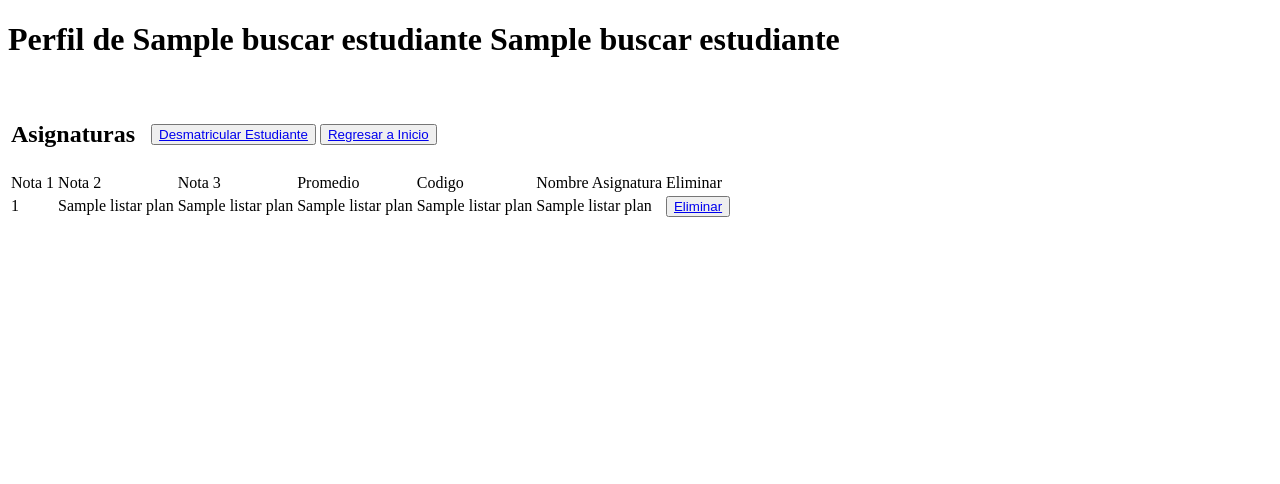
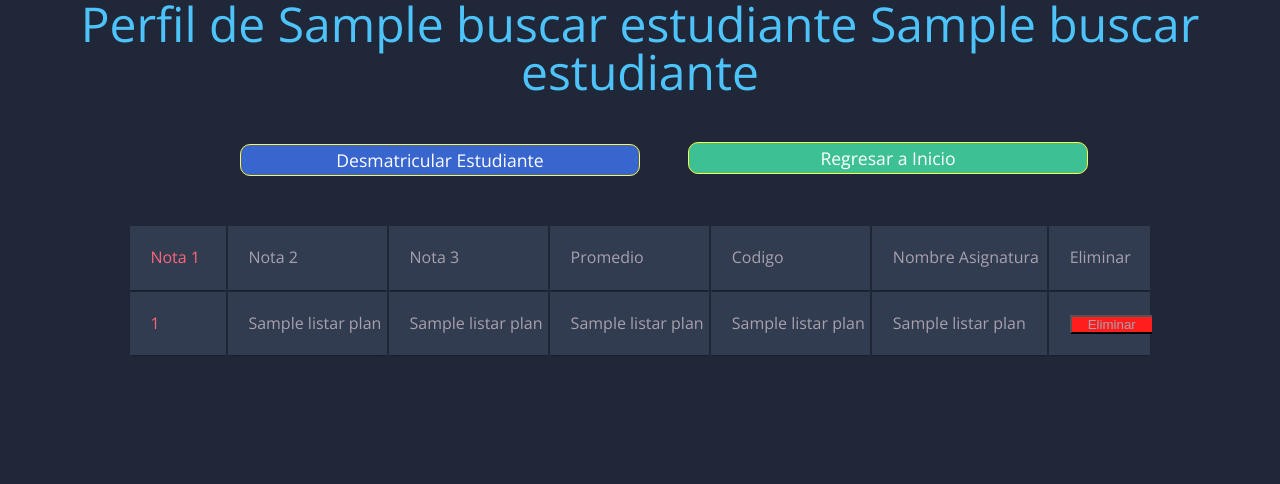
Before and after one commit to juannaranjo31/crudpython, a Flask app: page /perfil/1/ in a window 1280 px wide. Shown: the top 484 px of the page. Run offline with Flask 2, Linux system fonts and the light colour scheme; a database or web service that is not in the repository returns one stand-in record (values such as "Sample title"); some libraries are stand-ins or nearby versions.

Commit message:
Terminado supuestamente

```diff
--- a/dbpg.py
+++ b/dbpg.py
@@ -2,9 +2,9 @@
 import psycopg2.extras
 
 DB_HOST = 'localhost'
-DB_NAME = 'proyecto'
+DB_NAME = 'proyecto3'
 DB_USER = 'postgres'
-DB_PASS = '12345678'
+DB_PASS = 'conexion'
 
 conn = psycopg2.connect(dbname = DB_NAME,user = DB_USER,password = DB_PASS,host = DB_HOST)
 cur = conn.cursor(cursor_factory=psycopg2.extras.DictCursor)
--- a/static/css/navbar.css
+++ b/static/css/navbar.css
@@ -9,7 +9,7 @@
     justify-content: space-between;
     padding-left: 2rem;
     padding-right: 2rem;
-    padding-top: 1rem;
+    padding-top: 2rem;
 }
 
 .menu{
@@ -28,3 +28,7 @@
     text-decoration: none;
     color: #A7A1AE;
 }
+
+.menu-item a:hover{
+    color: #4DC3FA;
+}
--- a/static/css/new_est.css
+++ b/static/css/new_est.css
@@ -115,3 +115,8 @@
   text-decoration: none;
   color: #fff;
 }
+
+.success-message{
+  color: #4dff21;
+  font-size: 1em;
+}
--- /dev/null
+++ b/static/css/perfil.css
@@ -0,0 +1,57 @@
+.form-button {
+    font-family: "Open Sans", sans-serif;
+    background-color: #3966ce;
+    color: #fff;
+    border: solid 0.5px #fff842;
+    width: 70%;
+    height: 2rem;
+    border-radius: 10px;
+    margin-top: 5px;
+    margin-bottom: 10px;
+    font-size: 1.1em;
+  }
+
+  .form-button:hover {
+    background-color: #1149cc;
+    border: solid 0.5px #4dff21;
+    cursor: pointer;
+  }
+
+  .form-button a{
+      text-decoration: none;
+      color: #fff;
+  }
+
+  .main-button {
+    font-family: "Open Sans", sans-serif;
+    background-color: #3ec095;
+    color: #ffffff;
+    border: solid 0.5px #fff842;
+    width: 70%;
+    height: 2rem;
+    border-radius: 10px;
+    margin-bottom: 5px;
+    font-size: 1.1em;
+  }
+
+  .main-button:hover {
+    background-color: #287a5f;
+    border: solid 0.5px #4dff21;
+    cursor: pointer;
+  }
+
+  .main-button a {
+    text-decoration: none;
+    color: #fff;
+  }
+
+  .success-message{
+    color: #4dff21;
+    font-size: 1em;
+  }
+
+  .delete-button{
+      background-color: #ff1e1e;
+      color: #fff;
+      padding: 0 1rem 0 1rem;
+  }
--- a/templates/index.html
+++ b/templates/index.html
@@ -16,8 +16,9 @@
             </div>
 
             <ul class="menu">
-                <li class="menu-item">Inicio</li>
-                <li class="menu-item"><a href="./nuevo_estudiante">Registrar estudiante</a></li>
+                <li class="menu-item"><a href="/">Inicio</a></li>
+                <li class="menu-item"><a href="/nuevo_estudiante">Registrar estudiante</a></li>
+                <li class="menu-item"><a href="/lista_auditoria/">Tabla Auditoria</a></li>
             </ul>
         </div>
     </nav>
--- a/templates/perfil.html
+++ b/templates/perfil.html
@@ -5,28 +5,21 @@
     <meta http-equiv="X-UA-Compatible" content="IE=edge">
     <meta name="viewport" content="width=device-width, initial-scale=1.0">
     <title>Perfil</title>
+    <link rel="stylesheet" href="{{ url_for('static', filename='css/estilo.css') }}">
+    <link rel="stylesheet" href="{{ url_for('static', filename='css/navbar.css') }}">
+    <link rel="stylesheet" href="{{ url_for('static', filename='css/perfil.css') }}">
 </head>
 <body>
 
     <h1>Perfil de {{lista[0][2]}} {{lista[0][3]}}</h1>
-    <br>
-    <table>
-        <tr>
-            <td><h2>Asignaturas</h2></td>
-            <td><br></td>
-            <td><br></td>
-            <td><br></td>
-            <td>
-                <button type="button"><a href="/eliminar_est/{{lista[0][0]}}/">
+    <div style="padding-left: 12rem; padding-right: 12rem; width: 100%; display: flex; justify-content: center; align-items: center;">
+                <button style="margin: 3rem;" class="form-button" type="button"><a href="/eliminar_est/{{lista[0][0]}}/">
                     Desmatricular Estudiante
                 </a></button>
-            </td>
-            <td>
-                <button type="button"><a href="/">Regresar a Inicio</a></button>
-            </td>
-        </tr>
-    </table>
-    <table>
+                <button class="main-button" type="button"><a href="/">Regresar a Inicio</a></button>
+    </div>
+
+    <table class="container">
         <thead>
             <tr>
                 <td>Nota 1</td>
@@ -48,7 +41,7 @@
                   <td>{{row[6]}}</td>
                   <td>{{row[7]}}</td>
                   <td>
-                      <button type="button">
+                      <button class="delete-button" type="button">
                           <a href="/eliminar_pl/{{row[5]}}/{{row[4]}}/">Eliminar</a>
                       </button>
                   </td>
```
Also changed, not shown: templates/asig.html (deleted, +0 -7 lines), templates/auditoria.html (+23 -7 lines), templates/editar_est.html (+23 -29 lines), templates/inscribir.html (+37 -23 lines), templates/nuevo_est.html (+9 -33 lines).
